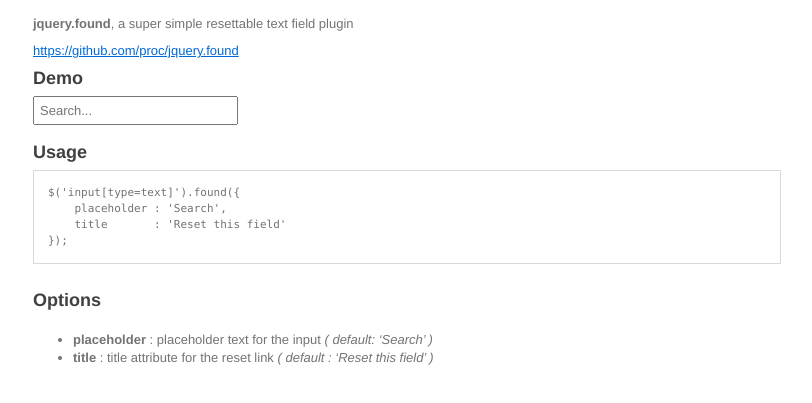
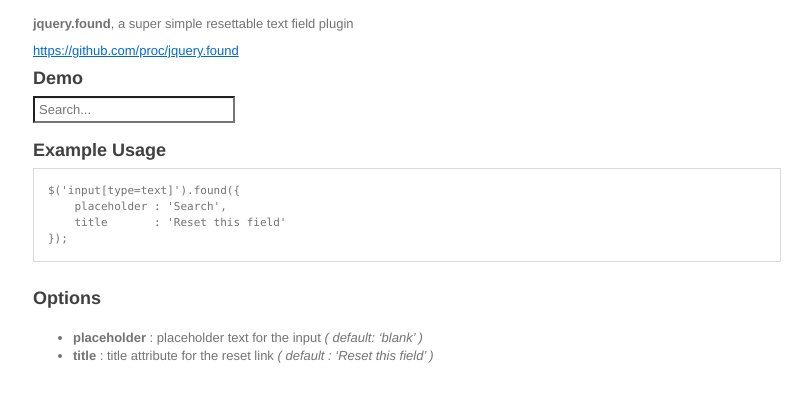
Before and after one commit to proc/jquery.found, a plain HTML site: page example.html in a window 1280 px wide. Shown: the part 49-452 px from the top of the page, without its empty margins (233-1045 px from the left). Drawn offline with nearby package versions, Linux system fonts and the light colour scheme.

Commit message:
Changed default placeholder text

```diff
--- a/example.html
+++ b/example.html
@@ -135,7 +135,7 @@
     <h3>Demo</h3>
 
     <p><input type="text" /></p>
-    <h3>Usage</h3>
+    <h3>Example Usage</h3>
 
 <pre><code>$('input[type=text]').found({
     placeholder : 'Search',
@@ -146,14 +146,17 @@
     <h3>Options</h3>
 
     <ul>
-      <li><strong>placeholder</strong> : placeholder text for the input <em>( default: &lsquo;Search&rsquo; )</em></li>
+      <li><strong>placeholder</strong> : placeholder text for the input <em>( default: &lsquo;blank&rsquo; )</em></li>
       <li><strong>title</strong> : title attribute for the reset link <em>( default : &lsquo;Reset this field&rsquo; )</em></li>
     </ul>
 
     <script src="jquery.found.js"></script>
     <script>
       $(function() {
-        $('input').found();
+        $('input').found({
+          placeholder : 'Search...',
+          title       : 'Reset this field'
+        });
       });
     </script>
   </body>
--- a/jquery.found.css
+++ b/jquery.found.css
@@ -1,13 +1,17 @@
 .found-input-wrapper input[type=text] {
-  padding: 5px;
-  color: 404040;
+  -webkit-box-shadow: inset 0 1px 1px rgba(0, 0, 0, 0.075);
+     -moz-box-shadow: inset 0 1px 1px rgba(0, 0, 0, 0.075);
+          box-shadow: inset 0 1px 1px rgba(0, 0, 0, 0.075);
+  padding:4px;
+  color: #555;
   font-family: "Helvetica Neue", Helvetica, "Hiragino Sans GB", Arial, sans-serif;
   font-size:1em;
 }
+
 .found-input-wrapper a {
   font-size: 18px;
   color: #aaa;
-  padding: 5px;
+  padding: 4px;
   font-weight: bold;
   text-decoration: none;
   display: inline;
--- a/jquery.found.js
+++ b/jquery.found.js
@@ -5,10 +5,9 @@
  */
 
 ;(function( $ ){
-
   $.fn.found = function( options ) {
     var default_options = {
-            placeholder : 'Search...'
+            placeholder : ''
           , title : 'Reset'
         }
         , settings = $.extend(default_options, options);
@@ -48,7 +47,9 @@
           $this.trigger('changed');
         });
 
-        $this.attr('placeholder', settings.placeholder);
+        if(settings.placeholder !== '') {
+          $this.attr('placeholder', settings.placeholder);
+        }
 
         $this.bind('cut paste keyup change', function() {
           $this.trigger('changed');
```
Also changed, not shown: 1 other file.
